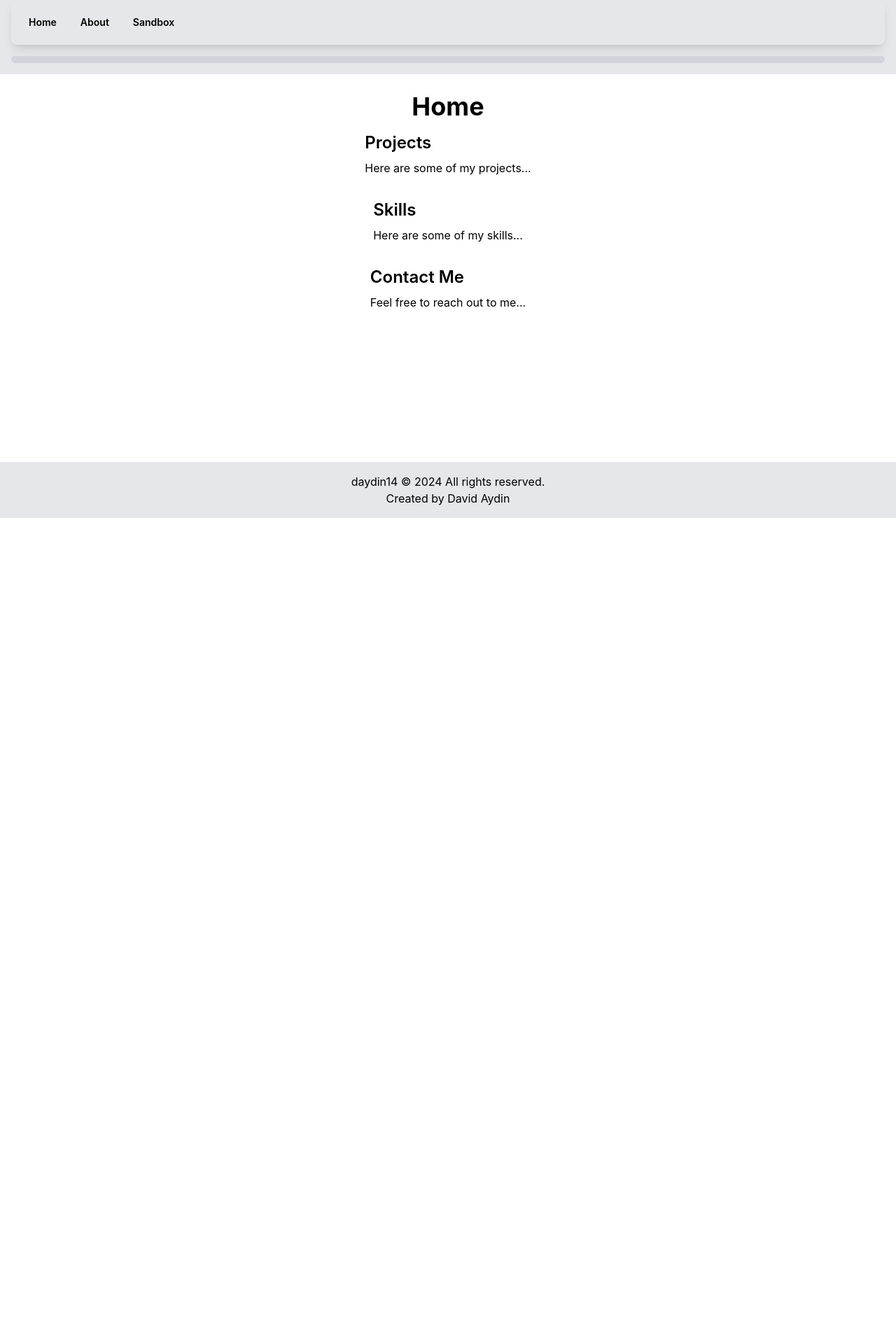
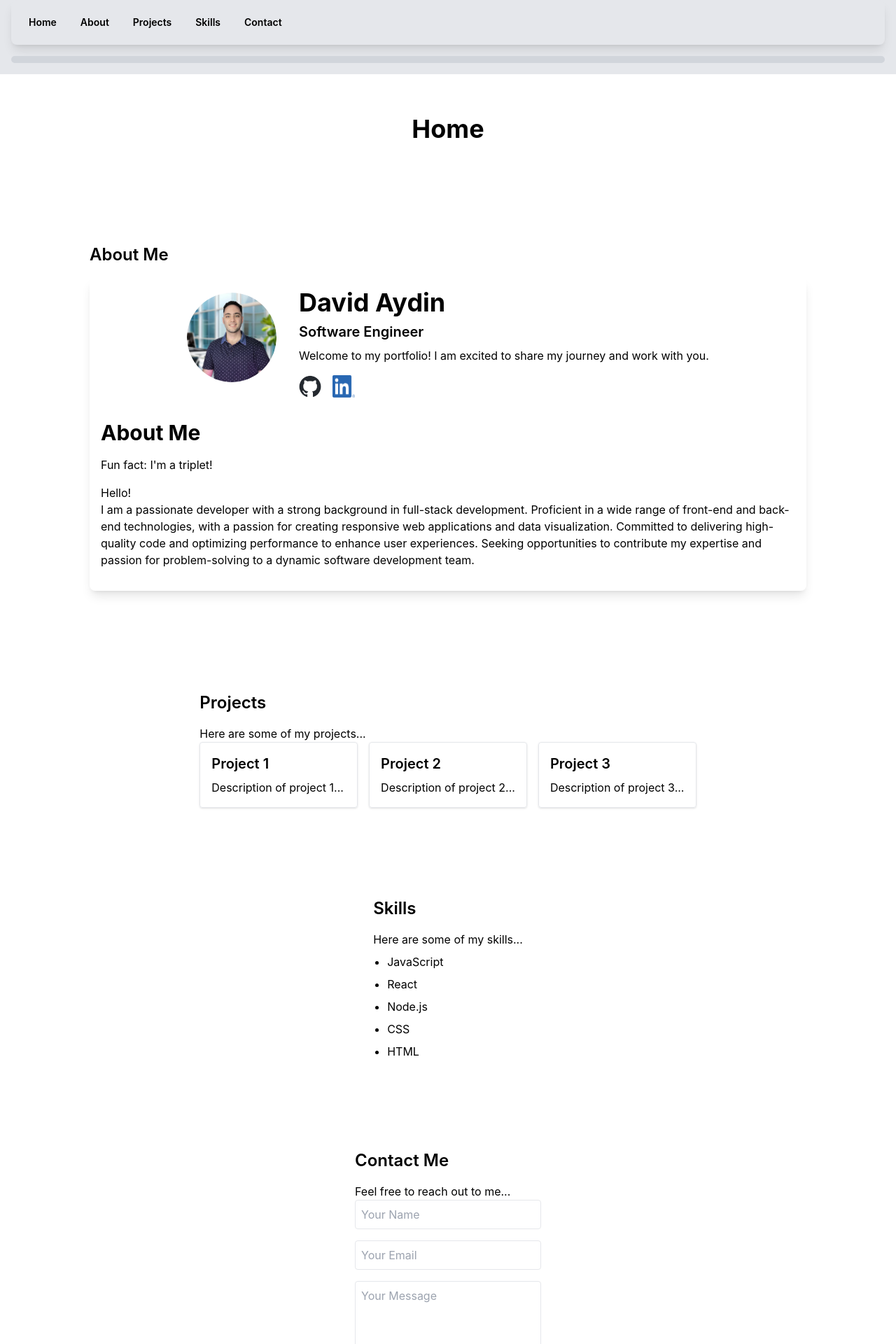
Before and after one commit to daydin14/daydin14.github.io, a React (Create React App) app in the folder portfolio/: page / in a window 1280 px wide. Shown: the part 60-1980 px from the top of the page at 70% size. Before the commit the page ends 800 px from the top, so only its background shows below. Built offline with nearby package versions, Linux system fonts and the light colour scheme.

Commit message:
Refactor NavMenu component to use anchor tags, added placeholder content in Home page

```diff
--- a/portfolio/src/components/NavMenu.js
+++ b/portfolio/src/components/NavMenu.js
@@ -1,23 +1,20 @@
 // Dependencies
-import React from 'react'
-import { Link } from 'react-router-dom';
+import React from 'react';
 
 // Components
 
 const NavMenu = () => {
     return (
-        <>
-            <nav className="bg-gray-200 dark:bg-gray-800 shadow-lg rounded-lg">
-                <ul className="menu menu-horizontal p-2">
-                    <li><Link to="/" className="btn btn-ghost text-black dark:text-white">Home</Link></li>
-                    <li><Link to="/about" className="btn btn-ghost text-black dark:text-white">About</Link></li>
-                    {process.env.NODE_ENV === 'development' && (
-                        <li><Link to="/sandbox" className="btn btn-ghost text-black dark:text-white">Sandbox</Link></li>
-                    )}
-                </ul>
-            </nav>
-        </>
-    )
-}
+        <nav className="bg-gray-200 dark:bg-gray-800 shadow-lg rounded-lg">
+            <ul className="menu menu-horizontal p-2">
+                <li><a href="#home" className="btn btn-ghost text-black dark:text-white">Home</a></li>
+                <li><a href="#about" className="btn btn-ghost text-black dark:text-white">About</a></li>
+                <li><a href="#projects" className="btn btn-ghost text-black dark:text-white">Projects</a></li>
+                <li><a href="#skills" className="btn btn-ghost text-black dark:text-white">Skills</a></li>
+                <li><a href="#contact" className="btn btn-ghost text-black dark:text-white">Contact</a></li>
+            </ul>
+        </nav>
+    );
+};
 
-export default NavMenu
+export default NavMenu;
--- a/portfolio/src/pages/Home.js
+++ b/portfolio/src/pages/Home.js
@@ -1,26 +1,77 @@
 // Dependencies
-import React from 'react'
+import React from 'react';
 
 // Components
+import About from '../components/sections/About';
 
 const Home = () => {
     return (
         <div className="flex flex-col items-center justify-center bg-white dark:bg-gray-800 text-black dark:text-white">
-            <h1 className="text-4xl font-bold mb-4">Home</h1>
-            <section className="mb-8">
-                <h2 className="text-2xl font-semibold mb-2">Projects</h2>
+            <section id="home" className="mb-16 p-8">
+                <h1 className="text-4xl font-bold mb-4">Home</h1>
+            </section>
+            <section id="about" className="mb-16 p-8">
+                <h2 className="text-2xl font-semibold mb-4">About Me</h2>
+                <About />
+            </section>
+            <section id="projects" className="mb-16 p-8">
+                <h2 className="text-2xl font-semibold mb-4">Projects</h2>
                 <p>Here are some of my projects...</p>
+                <div className="grid grid-cols-1 md:grid-cols-2 lg:grid-cols-3 gap-4">
+                    <div className="p-4 border rounded shadow">
+                        <h3 className="text-xl font-semibold">Project 1</h3>
+                        <p className="mt-2">Description of project 1...</p>
+                    </div>
+                    <div className="p-4 border rounded shadow">
+                        <h3 className="text-xl font-semibold">Project 2</h3>
+                        <p className="mt-2">Description of project 2...</p>
+                    </div>
+                    <div className="p-4 border rounded shadow">
+                        <h3 className="text-xl font-semibold">Project 3</h3>
+                        <p className="mt-2">Description of project 3...</p>
+                    </div>
+                </div>
             </section>
-            <section className="mb-8">
-                <h2 className="text-2xl font-semibold mb-2">Skills</h2>
+            <section id="skills" className="mb-16 p-8">
+                <h2 className="text-2xl font-semibold mb-4">Skills</h2>
                 <p>Here are some of my skills...</p>
+                <ul className="list-disc pl-5">
+                    <li className="mt-2">JavaScript</li>
+                    <li className="mt-2">React</li>
+                    <li className="mt-2">Node.js</li>
+                    <li className="mt-2">CSS</li>
+                    <li className="mt-2">HTML</li>
+                </ul>
             </section>
-            <section>
-                <h2 className="text-2xl font-semibold mb-2">Contact Me</h2>
+            <section id="contact" className="mb-16 p-8">
+                <h2 className="text-2xl font-semibold mb-4">Contact Me</h2>
                 <p>Feel free to reach out to me...</p>
+                <form className="flex flex-col space-y-4">
+                    <input
+                        type="text"
+                        placeholder="Your Name"
+                        className="p-2 border rounded"
+                    />
+                    <input
+                        type="email"
+                        placeholder="Your Email"
+                        className="p-2 border rounded"
+                    />
+                    <textarea
+                        placeholder="Your Message"
+                        className="p-2 border rounded"
+                        rows="4"
+                    ></textarea>
+                    <button
+                        type="submit"
+                        className="p-2 bg-blue-500 text-white rounded hover:bg-blue-600"
+                    >
+                        Send Message
+                    </button>
+                </form>
             </section>
         </div>
-    )
-}
+    );
+};
 
 export default Home
--- a/portfolio/src/pages/Sandbox.js
+++ b/portfolio/src/pages/Sandbox.js
@@ -2,7 +2,7 @@
 import React from 'react'
 
 // Components
-import Sampler from '../components/Examples/Sampler'
+import Sampler from '../components/examples/Sampler'
 
 const Sandbox = () => {
     return (
```
Also changed, not shown: 1 other file (tests, documents, lock files or other folders).
